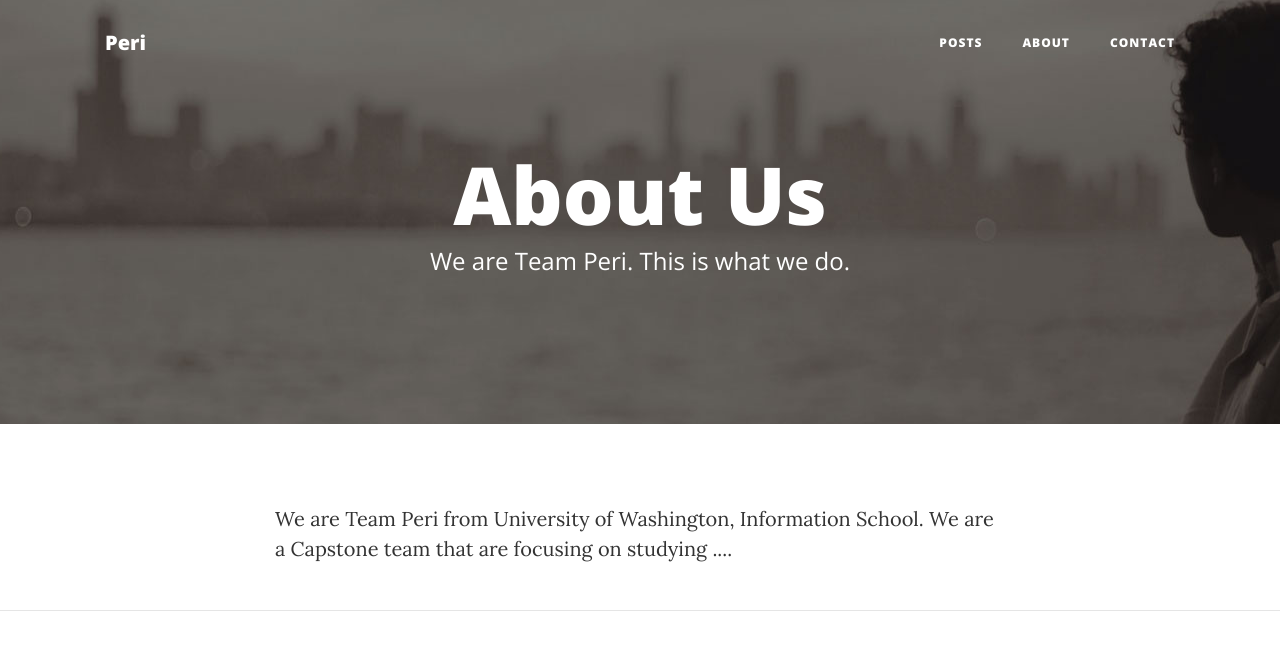
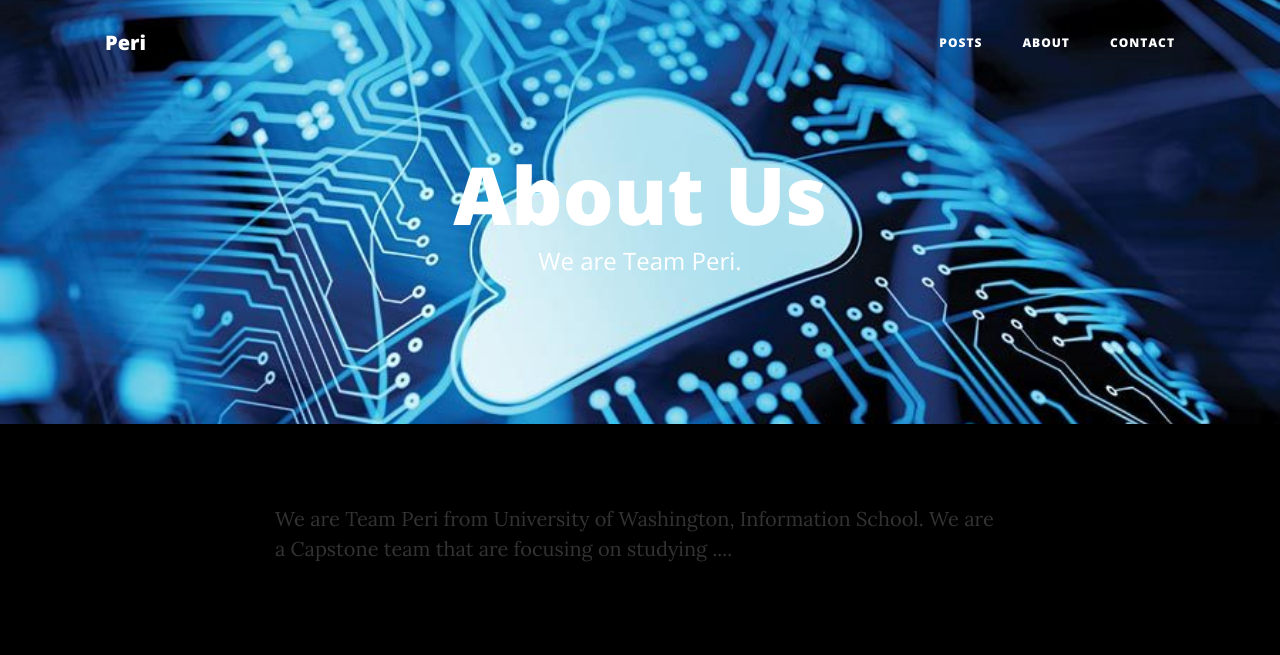
Before and after one commit to jennyrrrrr/EKS-Preventive-Controls, a website: page about.html in a window 1280 px wide. Shown: the top 655 px of the page. Drawn offline with nearby package versions, Linux system fonts and the light colour scheme.

Commit message:
update w black bg & img

```diff
--- a/about.html
+++ b/about.html
@@ -23,6 +23,10 @@
 
     <!-- Temporary navbar container fix until Bootstrap 4 is patched -->
     <style>
+        body {
+            background-color: #000000;
+        }
+
         .navbar-toggler {
             z-index: 1;
         }
@@ -62,13 +66,13 @@
     </nav>
 
     <!-- Page Header -->
-    <header class="intro-header" style="background-image: url('img/about-bg.jpg')">
+    <header class="intro-header" style="background-image: url('img/cloud7.jpeg'); background-size: cover;">
         <div class="container">
             <div class="row">
                 <div class="col-lg-8 offset-lg-2 col-md-10 offset-md-1">
                     <div class="page-heading">
                         <h1>About Us</h1>
-                        <span class="subheading"> We are Team Peri. This is what we do.</span>
+                        <span class="subheading"> We are Team Peri.</span>
                     </div>
                 </div>
             </div>
--- a/scss/clean-blog.scss
+++ b/scss/clean-blog.scss
@@ -4,7 +4,9 @@
 body {
     @include serif-font;
     font-size: 20px;
-    color: $gray-dark;
+    // color: $gray-dark;
+    background-color: #000000;
+    // color: white;
 }
 
 // Typography
@@ -14,6 +16,7 @@ p {
     a {
         text-decoration: underline;
     }
+    background-color: #000000;
 }
 
 h1,
@@ -65,8 +68,8 @@ blockquote {
         padding: 13px;
     }
     .navbar-nav {
-        > li.nav-item {
-            > a {
+        >li.nav-item {
+            >a {
                 text-transform: uppercase;
                 font-size: 12px;
                 font-weight: 800;
@@ -86,8 +89,8 @@ blockquote {
             }
         }
         .navbar-nav {
-            > li.nav-item {
-                > a {
+            >li.nav-item {
+                >a {
                     color: white;
                     padding: 20px;
                     &:hover,
@@ -127,8 +130,8 @@ blockquote {
                 }
             }
             .navbar-nav {
-                > li.nav-item {
-                    > a {
+                >li.nav-item {
+                    >a {
                         color: $gray-dark;
                         &:hover,
                         &:focus {
@@ -172,6 +175,7 @@ blockquote {
         h1 {
             margin-top: 0;
             font-size: 50px;
+            color: #000;
         }
         .subheading {
             font-size: 24px;
@@ -224,30 +228,30 @@ blockquote {
 
 // Post Preview Pages
 .post-preview {
-    > a {
+    >a {
         color: $gray-dark;
         &:hover,
         &:focus {
             text-decoration: none;
             color: $theme-primary;
         }
-        > .post-title {
+        >.post-title {
             font-size: 30px;
             margin-top: 30px;
             margin-bottom: 10px;
         }
-        > .post-subtitle {
+        >.post-subtitle {
             margin: 0;
             font-weight: 300;
             margin-bottom: 10px;
         }
     }
-    > .post-meta {
+    >.post-meta {
         color: $gray-light;
         font-size: 18px;
         font-style: italic;
         margin-top: 0;
-        > a {
+        >a {
             text-decoration: none;
             color: $gray-dark;
             &:hover,
@@ -258,8 +262,8 @@ blockquote {
         }
     }
     @media only screen and (min-width: 768px) {
-        > a {
-            > .post-title {
+        >a {
+            >.post-title {
                 font-size: 36px;
             }
         }
@@ -317,8 +321,8 @@ footer {
         resize: none;
         @include serif-font;
         &::-webkit-input-placeholder {
-        	@include serif-font;
-        	color: $gray-light;
+            @include serif-font;
+            color: $gray-light;
         }
     }
     label {
```
Also changed, not shown: index.html (+5 -1 lines), css/clean-blog.css, img/cloud-trends.jpeg (added), img/cloud1.png (added), img/cloud10.jpeg (added), img/cloud11.jpeg (added), img/cloud12.jpeg (added), img/cloud13.jpeg (added), img/cloud2.jpeg (added), img/cloud3.jpeg (added), img/cloud4.jpeg (added), img/cloud5.jpeg (added), img/cloud6.jpeg (added), img/cloud7.jpeg (added), 2 more files, 1 other file.
